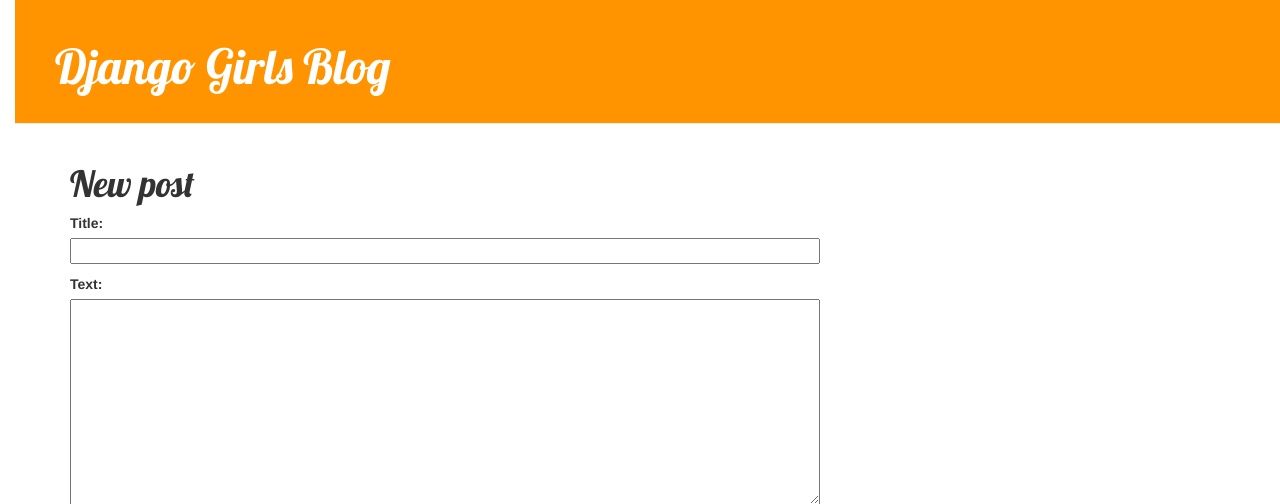
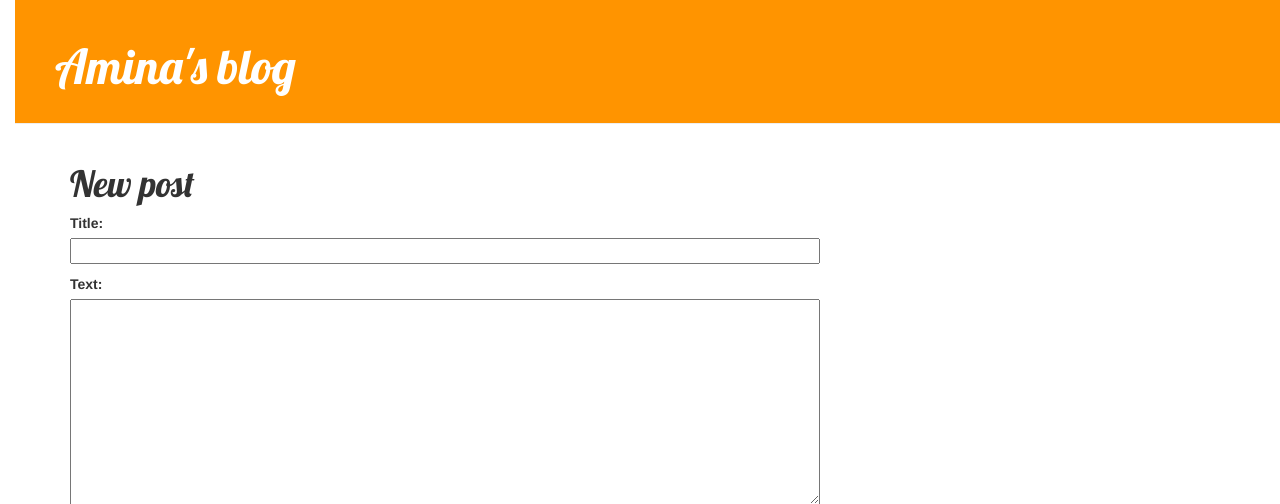
Before and after one commit to AminaSibogatova/my-first-blog, a Django app: page /post/new/ in a window 1280 px wide. Shown: the top 504 px of the page. Run offline with Django 3.2, Linux system fonts and the light colour scheme; some libraries are stand-ins or nearby versions.

Commit message:
Modified

```diff
--- a/blog/models.py
+++ b/blog/models.py
@@ -16,5 +16,3 @@
 
     def __str__(self):
         return self.title
-
-# Create your models here.
--- a/blog/templates/blog/base.html
+++ b/blog/templates/blog/base.html
@@ -1,7 +1,7 @@
 {% load static %}
 <html>
     <head>
-        <title>Django Girls blog</title>
+        <title>Amina's blog</title>
         <link rel="stylesheet" href="//maxcdn.bootstrapcdn.com/bootstrap/3.2.0/css/bootstrap.min.css">
         <link rel="stylesheet" href="//maxcdn.bootstrapcdn.com/bootstrap/3.2.0/css/bootstrap-theme.min.css">
         <link href='//fonts.googleapis.com/css?family=Lobster&subset=latin,latin-ext' rel='stylesheet' type='text/css'>
@@ -10,9 +10,9 @@
     <body>
         <div class="page-header">
             {% if user.is_authenticated %}
-                <a href="{% url 'post_new' %}" class="top-menu"><span class="glyphicon glyphicon-plus"></span></a>
+            <a href="{% url 'post_new' %}" class="top-menu"><span class="glyphicon glyphicon-plus"></span></a>
             {% endif %}
-            <h1><a href="/">Django Girls Blog</a></h1>
+            <h1><a href="/">Amina's blog</a></h1>
         </div>
         <div class="content container">
             <div class="row">
```
